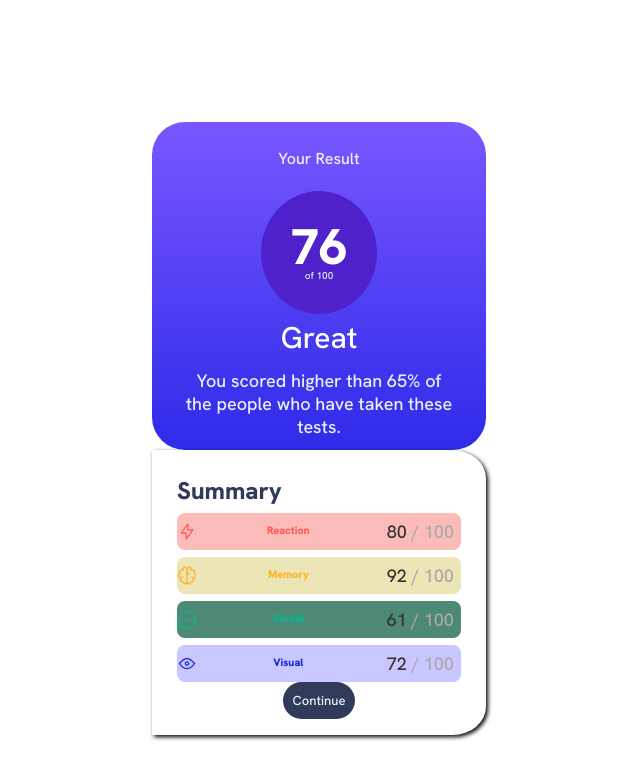
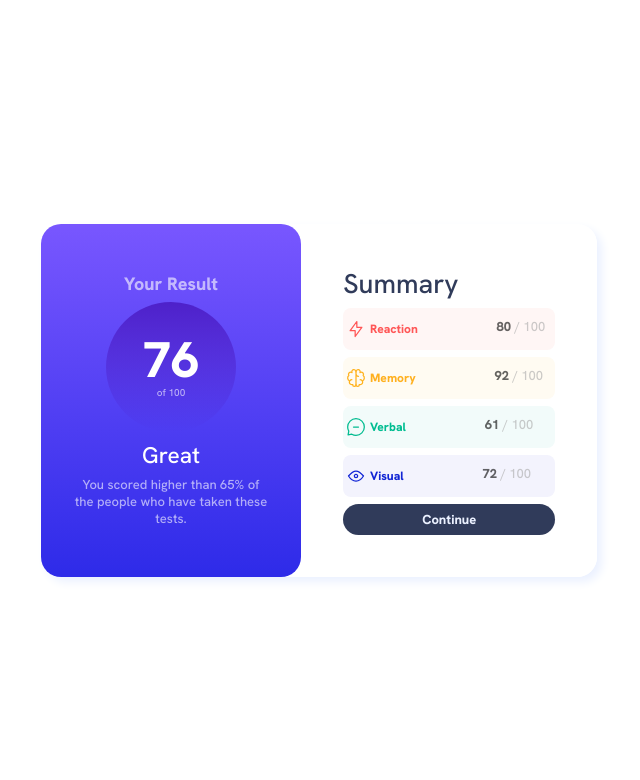
Before and after one commit to amirafarg/result-summery, a plain HTML site: page index.html in a window 1280 px wide. Shown: the whole page, without its empty margins (321-961 px from the left). Drawn offline with Linux system fonts and the light colour scheme.

Commit message:
the new edit

```diff
--- a/css/style.css
+++ b/css/style.css
@@ -16,58 +16,67 @@
     --Light-slate-blue-background: hsl(252, 100%, 67%);
     --Light-royalbluebackground: hsl(241, 81%, 54%);
 
-    --Violetblue-circle: hsla(256, 72%, 46%, 1);
-    --Persianblue-circle: hsla(241, 72%, 46%, 0);
+    --circle-top: hsla(256, 72%, 46%, 1);
+    --circle-botttom: hsla(241, 72%, 46%, 0);
 
     /* neutral */
     --White: hsl(0, 0%, 100%);
     --Pale-blue: hsl(221, 100%, 96%);
     --Light-lavender: hsl(241, 100%, 89%);
     --Dark-grayblue: hsl(224, 30%, 27%);
+
+    /* font */
+    font-size: 18px;
+
+    /* padding */
+    padding-left: 0;
 }
 
 body {
-    background-color: white;
     font-family: 'Hanken Grotesk';
-    max-width: 1440px;
-    padding: 20px;
+    /* max-width: 90%; */
 }
 
 .container {
     display: flex;
-    justify-content:center ;
-    align-items: center;
-    /* margin-left: auto;
-    margin-right: auto; */
-    gap: 0;
-    margin-top: 102px;
+    justify-content: center;
+    align-items:center ;
+    min-height: 100vh;
+    /* max-width: 1440px; */
+}
+
+.card {
+    display: flex;
+    border-radius: 20px;
+    box-shadow:5px 5px 10px 0px #EBF1FF;
 }
 
 .div-container-1 {
     background-image: linear-gradient(hsl(252, 100%, 67%),
     hsl(241, 81%, 54%));
-    border-radius: 10%;
+    border-radius: 20px;
     text-align: center;
     color: white;
     display: flex;
     flex-direction: column;
+    justify-content: center;
     align-items: center;
-    padding: 5px;
-    height: 100%;
+    padding: 1.5rem;
+    /* height: 100%; */
     flex-shrink: 0;
 }
 
 h1 {
-    font-size: 1rem;
-    font-weight: 500;
-    line-height: 4rem;
-    color:hsl(221, 100%, 96%);
+    font-size:1rem ;
+    font-weight:bold;
+    line-height:2rem;
+    opacity: 60%;
 }
 
 .small {
     font-size:x-small;
     font-weight: 100;
-    color :hsl(221, 100%, 96%);
+    opacity: 60%;
 }
 
 .number {
@@ -79,22 +88,26 @@ h1 {
 .circle {
     border: 1px;
     border-radius: 50%;
-    background-color:hsla(256, 72%, 46%, 1);
+    background-image:linear-gradient(var(--circle-top),var(--circle-botttom));
+    width: 130px;
+    height: 130px;
     padding: 30px;
     padding-top: 40px;
 }
 
 .great {
-    font-size: 30px;
+    font-size:22.67px;
     font-weight: 500;
-    line-height: 3rem;
+    line-height: 27.43px;
+    margin-top: 10px;
 }
 
 p {
-    font-size: 18px;
+    font-size:small;
     font-weight: 500;
     padding: 7px;
-    color :hsl(221, 100%, 96%);
+    opacity: 60%;
+    line-height: normal;
 }
 
 .div-container-2 {
@@ -102,24 +115,20 @@ p {
     flex-direction:column ;
     text-align: center;
     background-color:var(--White);
-    border-top-right-radius: 10%;
-    border-bottom-right-radius:10% ;
-    padding: 10px;
-    box-shadow: 2px 2px 4px ;
-    height: 100%;
+    border-radius: 20px;
+    padding: 1.5rem;
     flex-shrink: 0;
 }
 
 .summary {
     color: var(--Dark-grayblue);
-    font-weight: 550;
-    /* padding: 10px; */
+    font-weight: 500;
     display: flex;
-    justify-content: start;
 }
 
 h6 {
     padding: 10px;
+    margin-left:-68px;
 
 }
 
@@ -143,48 +152,44 @@ h6 {
     color:#343434;
 }
 
-
 ul {
     display: flex;
-    justify-content: space-between;
     flex-direction: column;
     padding: 15px;
     row-gap: 7px;
 }
 
-h4 {
-    padding-top: 10px;
-    padding-right: 5px;
-    font-weight: 500;
+p .grade {
+    font-weight: 700;
+    color: black;
 }
 
 li {
     display: flex;
-    justify-content: space-between;
-    gap: 60px;
-
+    padding: 3px;
+    gap: 61.74px;
 }
 
 .li-1 {
-    background-color:#fbbbb9;
+    background-color:hsl(6deg 100% 98.04%);
     border: 1px;
     border-radius: 8px;
 }
 
 .li-2 {
-    background-color:#ece5b6;
+    background-color:hsl(41.54deg 100% 97.45%);
     border: 1px;
     border-radius: 8px;
 }
 
 .li-3 {
-    background-color:#4e8975;
+    background-color:hsl(173.33deg 52.94% 96.67%);
     border: 1px;
     border-radius: 8px;
 }
 
 .li-4{
-    background-color:var(--Light-lavender);
+    background-color:hsl(240deg 71.43% 97.25%);
     border: 1px;
     border-radius: 8px;
 }
@@ -197,14 +202,16 @@ a {
     text-decoration: none;
     background-color:var(--Dark-grayblue);
     color :hsl(221, 100%, 96%);
-    padding: 10px;
-    text-align: center;
-    border-radius: 40px;
+    padding: 7px;
+    align-items: stretch;
+    border-radius: 20px;
     font-size: small;
-    font-weight: 500;
+    font-weight: bold;
+    display: block;
+    text-align:center;
 }
 
-a:active {
+a:hover {
     background-image: linear-gradient(hsl(252, 100%, 67%),
     hsl(241, 81%, 54%));
 }
@@ -212,21 +219,22 @@ a:active {
 
 /* mobile design start */
 
-@media screen and (max-width:375px) {
+@media screen and (max-width:600px) {
 
     body {
         padding: 0;
     }
 
-    .container {
+    .card {
         display:block;
-        margin-top: 0;
+        justify-content: none;
+        margin: 0;
     }
 
-    .container-2 {
+    /* .container-2 {
         border-top-right-radius: none;
         border-bottom-right-radius:none ;
-    }
+    } */
 
 
 
```
